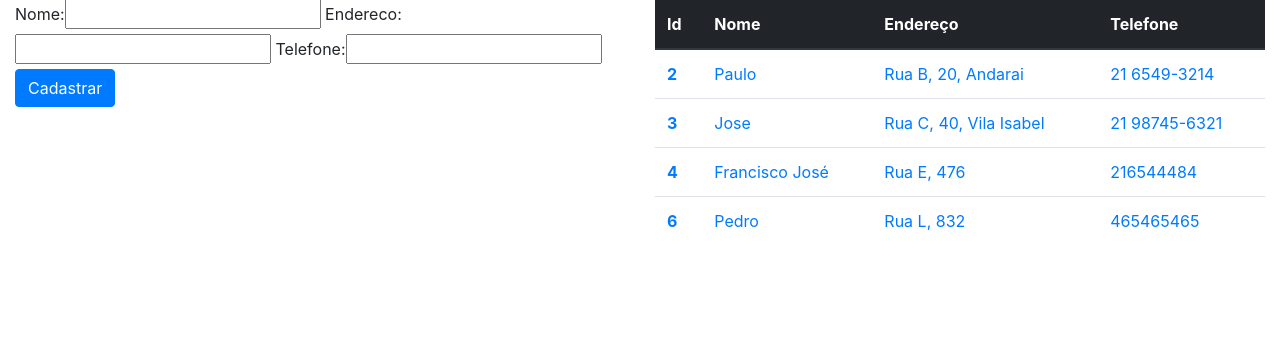
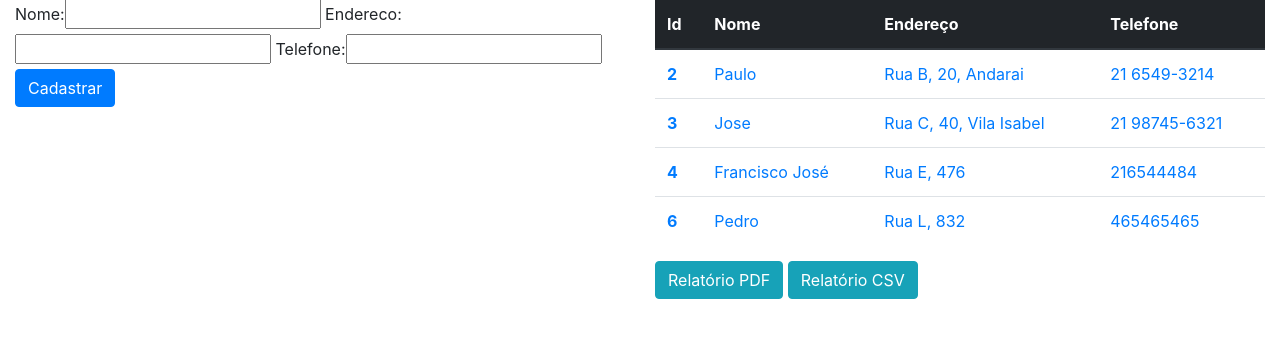
Before and after one commit to anderoak/projeto_estacionamento, a Django app: page /sistema/pessoas in a window 1280 px wide. Shown: the part 89-448 px from the top of the page. Run offline with Django 3.2, Linux system fonts and the light colour scheme; a user stored in the database is signed in; data comes from the database, SQL or seed files in the repository; both versions use the stored data as it was after the commit; some libraries are stand-ins or nearby versions.

Commit message:
Implementa relatórios

```diff
--- a/core/templates/core/lista_mensalistas.html
+++ b/core/templates/core/lista_mensalista.html
@@ -60,6 +60,10 @@
                 {% endfor %}
             </tbody>
         </table>
+
+            <a class="btn btn-info" href="{% url 'mensalista_relatorio_pdf' %}">Relatório PDF</a>
+            <a class="btn btn-info" href="{% url 'mensalista_relatorio_csv' %}">Relatório CSV</a>
+
    </div>
 </div>
 
--- a/core/templates/core/lista_movmensalistas.html
+++ b/core/templates/core/lista_movmensalistas.html
@@ -61,6 +61,10 @@
                 {% endfor %}
             </tbody>
         </table>
+
+                <a class="btn btn-info" href="{% url 'movmensalista_relatorio_pdf' %}">Relatório PDF</a>
+                <a class="btn btn-info" href="{% url 'movmensalista_relatorio_csv' %}">Relatório CSV</a>
+
         </div>
     </div>
 {% endblock %}
--- a/core/templates/core/lista_movrotativos.html
+++ b/core/templates/core/lista_movrotativos.html
@@ -65,6 +65,10 @@
                     {% endfor %}
                 </tbody>
             </table>
+
+                <a class="btn btn-info" href="{% url 'movrotativo_relatorio_pdf' %}">Relatório PDF</a>
+                <a class="btn btn-info" href="{% url 'movrotativo_relatorio_csv' %}">Relatório CSV</a>
+
         </div>
     </div>
 
--- a/core/templates/core/lista_pessoas.html
+++ b/core/templates/core/lista_pessoas.html
@@ -62,6 +62,10 @@
                     {% endfor %}
                 </tbody>
             </table>
+
+                <a class="btn btn-info" href="{% url 'pessoa_relatorio_pdf' %}">Relatório PDF</a>
+                <a class="btn btn-info" href="{% url 'pessoa_relatorio_csv' %}">Relatório CSV</a>
+
         </div>
     </div>
 
--- a/core/templates/core/lista_veiculos.html
+++ b/core/templates/core/lista_veiculos.html
@@ -60,6 +60,10 @@
                     {% endfor %}
                 </tbody>
             </table>
+
+            <a class="btn btn-info" href="{% url 'veiculo_relatorio_pdf' %}">Relatório PDF</a>
+            <a class="btn btn-info" href="{% url 'veiculo_relatorio_csv' %}">Relatório CSV</a>
+
         </div>
     </div>
 {% endblock %}
--- a/core/urls.py
+++ b/core/urls.py
@@ -20,7 +20,17 @@ from .views import (
     veiculo_delete,
     movrotativos_delete,
     mensalista_delete,
-    movmensalistas_delete
+    movmensalistas_delete,
+    pessoa_exporta_pdf,
+    pessoa_exporta_csv,
+    veiculo_exporta_pdf,
+    veiculo_exporta_csv,
+    mensalista_exporta_pdf,
+    mensalista_exporta_csv,
+    movrotativo_exporta_pdf,
+    movrotativo_exporta_csv,
+    movmensalista_exporta_pdf,
+    movmensalista_exporta_csv
 )
 
 urlpatterns = [
@@ -31,23 +41,39 @@ urlpatterns = [
     path('pessoa_update/<int:id>/', pessoa_update, name='core_pessoa_update'),
     path('pessoa_delete/<int:id>/', pessoa_delete, name='core_pessoa_delete'),
 
+    path('pessoa_relatorio', pessoa_exporta_pdf.as_view(), name='pessoa_relatorio_pdf'),
+    path('pessoa_relatorio_csv', pessoa_exporta_csv.as_view(), name='pessoa_relatorio_csv'),
+
     path('veiculos', lista_veiculos, name='core_lista_veiculos'),
     path('veiculo_novo', veiculo_novo, name='core_veiculo_novo'),
     path('veiculo_update/<int:id>/', veiculo_update, name='core_veiculo_update'),
     path('veiculo_delete/<int:id>/', veiculo_delete, name='core_veiculo_delete'),
+
+    path('veiculo_relatorio', veiculo_exporta_pdf.as_view(), name='veiculo_relatorio_pdf'),
+    path('veiculo_relatorio_csv', veiculo_exporta_csv.as_view(), name='veiculo_relatorio_csv'),
 
     path('mensalistas', lista_mensalistas, name='core_lista_mensalistas'),
     path('mensalista_novo', mensalista_novo, name='core_mensalista_novo'),
     path('mensalista_update/<int:id>/', mensalista_update, name='core_mensalista_update'),
     path('mensalista_delete/<int:id>/', mensalista_delete, name='core_mensalista_delete'),
 
+    path('mensalista_relatorio', mensalista_exporta_pdf.as_view(), name='mensalista_relatorio_pdf'),
+    path('mensalista_relatorio_csv', mensalista_exporta_csv.as_view(), name='mensalista_relatorio_csv'),
+
     path('movrotativos', lista_movrotativos, name='core_lista_movrotativos'),
     path('movrotativos_novo', movrotativos_novo, name='core_movrotativos_novo'),
     path('movrotativos_update/<int:id>/', movrotativos_update, name='core_movrotativos_update'),
     path('movrotativos_delete/<int:id>/', movrotativos_delete, name='core_movrotativos_delete'),
 
+    path('movrotativo_relatorio', movrotativo_exporta_pdf.as_view(), name='movrotativo_relatorio_pdf'),
+    path('movrotativo_relatorio_csv', movrotativo_exporta_csv.as_view(), name='movrotativo_relatorio_csv'),
+
     path('movmensalistas', lista_movmensalistas, name='core_lista_movmensalistas'),
     path('movmensalistas_novo', movmensalistas_novo, name='core_movmensalistas_novo'),
     path('movmensalistas_update/<int:id>/', movmensalistas_update, name='core_movmensalistas_update'),
     path('movmensalistas_delete/<int:id>/', movmensalistas_delete, name='core_movmensalistas_delete'),
+
+    path('movmensalista_relatorio', movmensalista_exporta_pdf.as_view(), name='movmensalista_relatorio_pdf'),
+    path('movmensalista_relatorio_csv', movmensalista_exporta_csv.as_view(), name='movmensalista_relatorio_csv'),
+
 ]
--- a/core/views.py
+++ b/core/views.py
@@ -1,3 +1,4 @@
+import csv
 from django.shortcuts import render, redirect
 from django.http import HttpResponse
 from django.contrib.auth.decorators import login_required
@@ -237,3 +238,171 @@ def movmensalistas_delete(request, id):
         return redirect('core_lista_movmensalistas')
     else:
         return render(request, 'core/delete_movmensalistas_confirm.html', {'movmensalistas': movmensalistas})
+
+from django.http import HttpResponse
+from django.template.loader import get_template
+import xhtml2pdf.pisa as pisa
+import io
+from django.views.generic.base import View
+
+
+class Render:
+    @staticmethod
+    def render(path: str, params: dict, filename: str):
+        template = get_template(path)
+        html = template.render(params)
+        response = io.BytesIO()
+        pdf = pisa.pisaDocument(
+            io.BytesIO(html.encode("UTF-8")), response)
+        if not pdf.err:
+            response = HttpResponse(
+                response.getvalue(), content_type='application/pdf')
+            #response['Content-Disposition'] = 'attachment;filename=%s.pdf' % filename
+            return response
+        else:
+            return HttpResponse("Error Rendering PDF", status=400)
+
+
+class pessoa_exporta_pdf(View):
+
+        def get(self, request):
+                pessoas = Pessoa.objects.all()
+                params = {
+                        'pessoas': pessoas,
+                        'request': request,
+                }
+                return Render.render('core/relatorio_pessoa.html', params, 'relatorio_pessoas')
+
+
+class pessoa_exporta_csv(View):
+    def get(self, request):
+        response = HttpResponse(content_type='text/csv')
+        response['Content-Disposition'] = 'attachment; filename="relatorio_pessoas.csv"'
+
+        pessoas = Pessoa.objects.all()
+
+        writer = csv.writer(response)
+        writer.writerow(['Id', 'Nome', 'endereco', 'telefone'])
+
+        for pessoa in pessoas:
+            writer.writerow(
+                [pessoa.id, pessoa.nome, pessoa.endereco, pessoa.telefone])
+
+        return response
+
+
+class veiculo_exporta_pdf(View):
+
+        def get(self, request):
+                veiculos = Veiculo.objects.all()
+                params = {
+                        'veiculos': veiculos,
+                        'request': request,
+                }
+                return Render.render('core/relatorio_veiculo.html', params, 'relatorio_veiculos')
+
+
+class veiculo_exporta_csv(View):
+    def get(self, request):
+        response = HttpResponse(content_type='text/csv')
+        response['Content-Disposition'] = 'attachment; filename="relatorio_veiculo.csv"'
+
+        veiculos = Veiculo.objects.all()
+
+        writer = csv.writer(response)
+        writer.writerow(['Id', 'Marca', 'placa', 'Proprietario', 'Cor'])
+
+        for veiculo in veiculos:
+            writer.writerow(
+                [veiculo.id, veiculo.marca, veiculo.placa, veiculo.proprietario,
+                 veiculo.cor
+                 ])
+
+        return response
+
+
+class mensalista_exporta_pdf(View):
+
+        def get(self, request):
+                mensalistas = Mensalista.objects.all()
+                params = {
+                        'mensalistas': mensalistas,
+                        'request': request,
+                }
+                return Render.render('core/relatorio_mensalista.html', params, 'relatorio_mensalista')
+
+
+class mensalista_exporta_csv(View):
+    def get(self, request):
+        response = HttpResponse(content_type='text/csv')
+        response['Content-Disposition'] = 'attachment; filename="relatorio_mensalista.csv"'
+
+        mensalistas = Mensalista.objects.all()
+
+        writer = csv.writer(response)
+        writer.writerow(['Id', 'Veiculo', 'Início', 'Valor Mes'])
+
+        for mensalista in mensalistas:
+            writer.writerow(
+                [mensalista.id, mensalista.veiculo, mensalista.inicio, mensalista.valor_mes])
+
+        return response
+
+
+class movmensalista_exporta_pdf(View):
+
+        def get(self, request):
+                movmensalistas = MovMensalista.objects.all()
+                params = {
+                        'movmensalistas': movmensalistas,
+                        'request': request,
+                }
+                return Render.render('core/relatorio_movmensalista.html', params, 'relatorio_movmensalista')
+
+
+class movmensalista_exporta_csv(View):
+    def get(self, request):
+        response = HttpResponse(content_type='text/csv')
+        response['Content-Disposition'] = 'attachment; filename="relatorio_movmensalista.csv"'
+
+        movmensalistas = MovMensalista.objects.all()
+
+        writer = csv.writer(response)
+        writer.writerow(['Id', 'Mensalista', 'Data Pagto.', 'Total'])
+
+        for movmensalista in movmensalistas:
+            writer.writerow(
+                [movmensalista.id, movmensalista.mensalista, movmensalista.dt_pago,
+                movmensalista.total])
+
+        return response
+
+
+class movrotativo_exporta_pdf(View):
+
+        def get(self, request):
+                movrotativos = MovRotativo.objects.all()
+                params = {
+                        'movrotativos': movrotativos,
+                        'request': request,
+                }
+                return Render.render('core/relatorio_movrotativo.html', params, 'relatorio_movrotativo')
+
+
+class movrotativo_exporta_csv(View):
+    def get(self, request):
+        response = HttpResponse(content_type='text/csv')
+        response['Content-Disposition'] = 'attachment; filename="relatorio_movrotativo.csv"'
+
+        movrotativos = MovRotativo.objects.all()
+
+        writer = csv.writer(response)
+        writer.writerow(['Id', 'Check-In', 'Check-Out', 'Valor/hora', 'Veiculo', 'Pago'])
+
+        for movrotativo in movrotativos:
+            writer.writerow(
+                [movrotativo.id, movrotativo.checkin, movrotativo.checkout, movrotativo.valor_hora,
+                 movrotativo.veiculo, movrotativo.pago
+                 ])
+
+        return response
--- a/requirements-dev.txt
+++ b/requirements-dev.txt
@@ -5,3 +5,4 @@ django-bootstrap-form==3.4
 python-decouple==3.1
 pytz==2018.9
 static3==0.7.0
+xhtml2pdf
```
Also changed, not shown: core/templates/core/relatorio_mensalista.html (added, +24 -0 lines), core/templates/core/relatorio_movmensalista.html (added, +24 -0 lines), core/templates/core/relatorio_movrotativo.html (added, +28 -0 lines), core/templates/core/relatorio_pessoa.html (added, +24 -0 lines), core/templates/core/relatorio_veiculo.html (added, +24 -0 lines), db.sqlite3.
